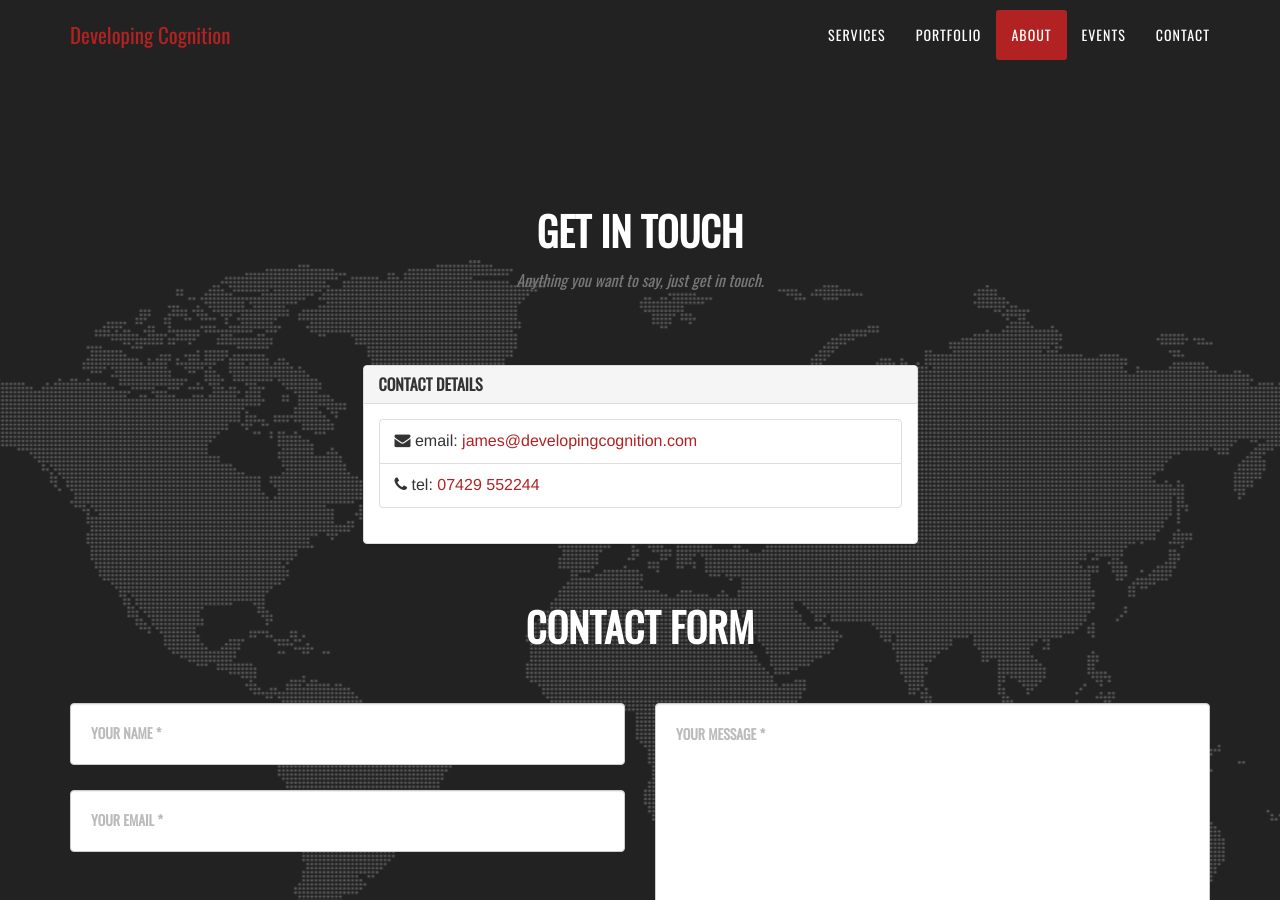
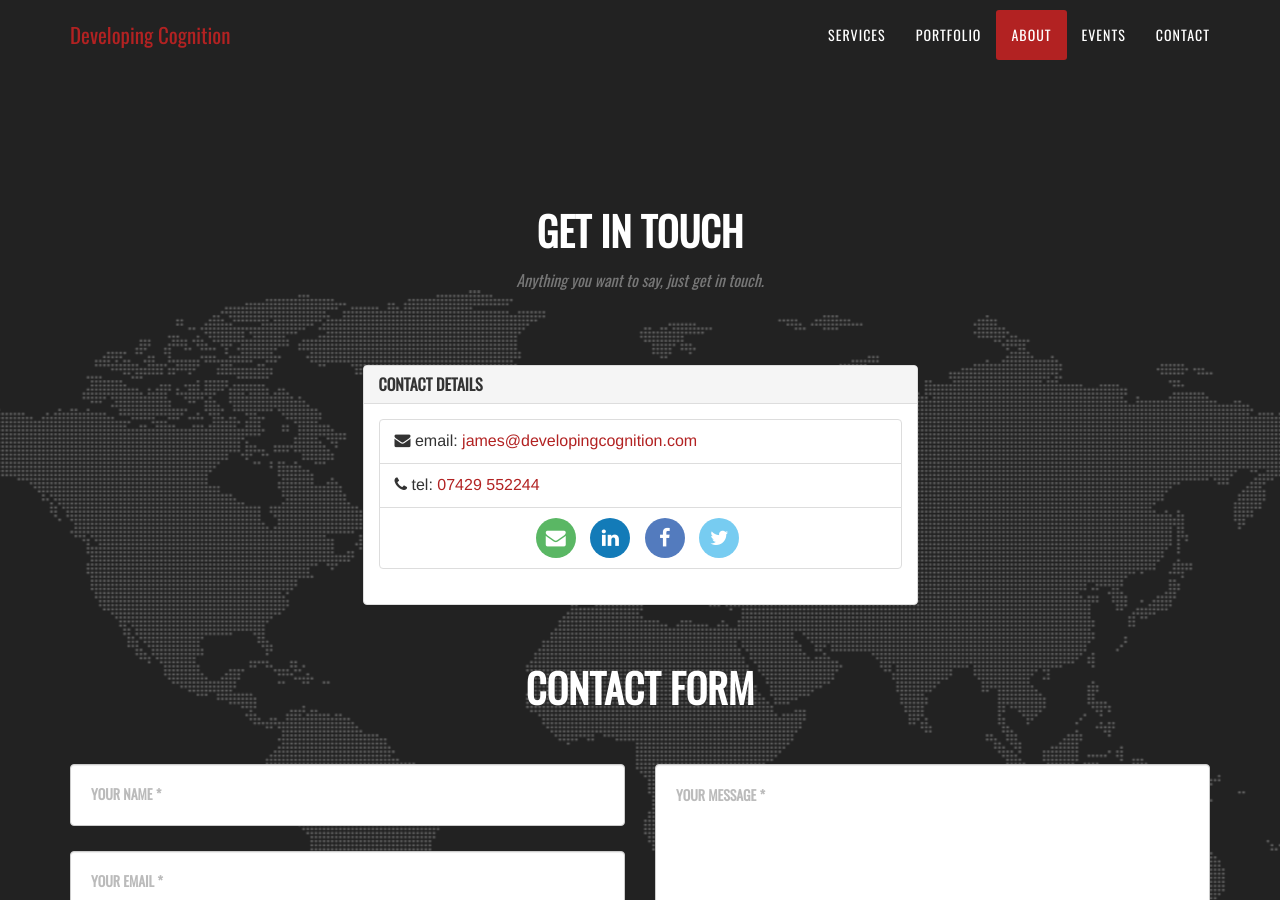
Before and after one commit to kerspoon/developingcognition.com, a Jekyll site: the page built from index.html, in a window 1280 px wide and 900 px high, scrolled down 3381 px. Built offline with Jekyll 4.4.1, drawn with Linux system fonts in a browser that asks for light colours; nearby versions of some CDN libraries; some web fonts are replaced.

Commit message:
pro-social buttons
I tried the actual facebook and twitter ones but they did not look as
good.

```diff
--- a/_includes/footer.html
+++ b/_includes/footer.html
@@ -5,12 +5,16 @@
                 <span class="copyright">Copyright &copy; Developing Cognition 2015</span>
             </div>
             <div class="col-md-4">
-                <ul class="list-inline social-buttons">
-                    <li><a href="mailto:james@developingcognition.com"><i class="fa fa-envelope"></i></a>
+                <ul class="list-inline social-buttons text-center">
+                    <li><a href="mailto:james@developingcognition.com" style="background-color: #5AB764;"><i class="fa fa-envelope"></i></a>
                     </li>
-                    <li><a href="/files/CV.pdf"><i class="fa fa-file-pdf-o"></i></a>
+                    <li><a href="https://uk.linkedin.com/in/james-brooks-4aa3a944" style="background-color: #137BB8;"><i class="fa fa-linkedin"></i></a>
                     </li>
-                    <li><a href="https://uk.linkedin.com/in/james-brooks-4aa3a944"><i class="fa fa-linkedin"></i></a>
+                    <li><a href="https://www.facebook.com/developingcognition" style="background-color: #537BBE;"><i class="fa fa-facebook"></i></a>
+                    </li>
+                    <li><a href="https://www.twitter.com/DevCognition/" style="background-color: #77CCF1;"><i class="fa fa-twitter"></i></a>
+                    </li>
+                    <li><a href="/files/CV.pdf" style="background-color: #5AB764;"><i class="fa fa-file-pdf-o"></i></a>
                     </li>
                 </ul>
             </div>
--- a/index.html
+++ b/index.html
@@ -180,6 +180,18 @@
                     <ul class="list-group">
                       <li class="list-group-item"><i class="fa fa-envelope"></i> email: <a href="mailto:james@developingcognition.com">james@developingcognition.com</a></li>
                       <li class="list-group-item"><i class="fa fa-phone"></i> tel: <a href="tel:+447429552244">07429 552244</a></li>
+                      <li class="list-group-item">
+                        <ul class="list-inline social-buttons text-center">
+                            <li><a href="mailto:james@developingcognition.com" style="background-color: #5AB764;"><i class="fa fa-envelope"></i></a>
+                            </li>
+                            <li><a href="https://uk.linkedin.com/in/james-brooks-4aa3a944" style="background-color: #137BB8;"><i class="fa fa-linkedin"></i></a>
+                            </li>
+                            <li><a href="https://www.facebook.com/developingcognition" style="background-color: #537BBE;"><i class="fa fa-facebook"></i></a>
+                            </li>
+                            <li><a href="https://www.twitter.com/DevCognition/" style="background-color: #77CCF1;"><i class="fa fa-twitter"></i></a>
+                            </li>
+                        </ul>
+                      </li>
                     </ul>
                   </div>
                 </div>
```
